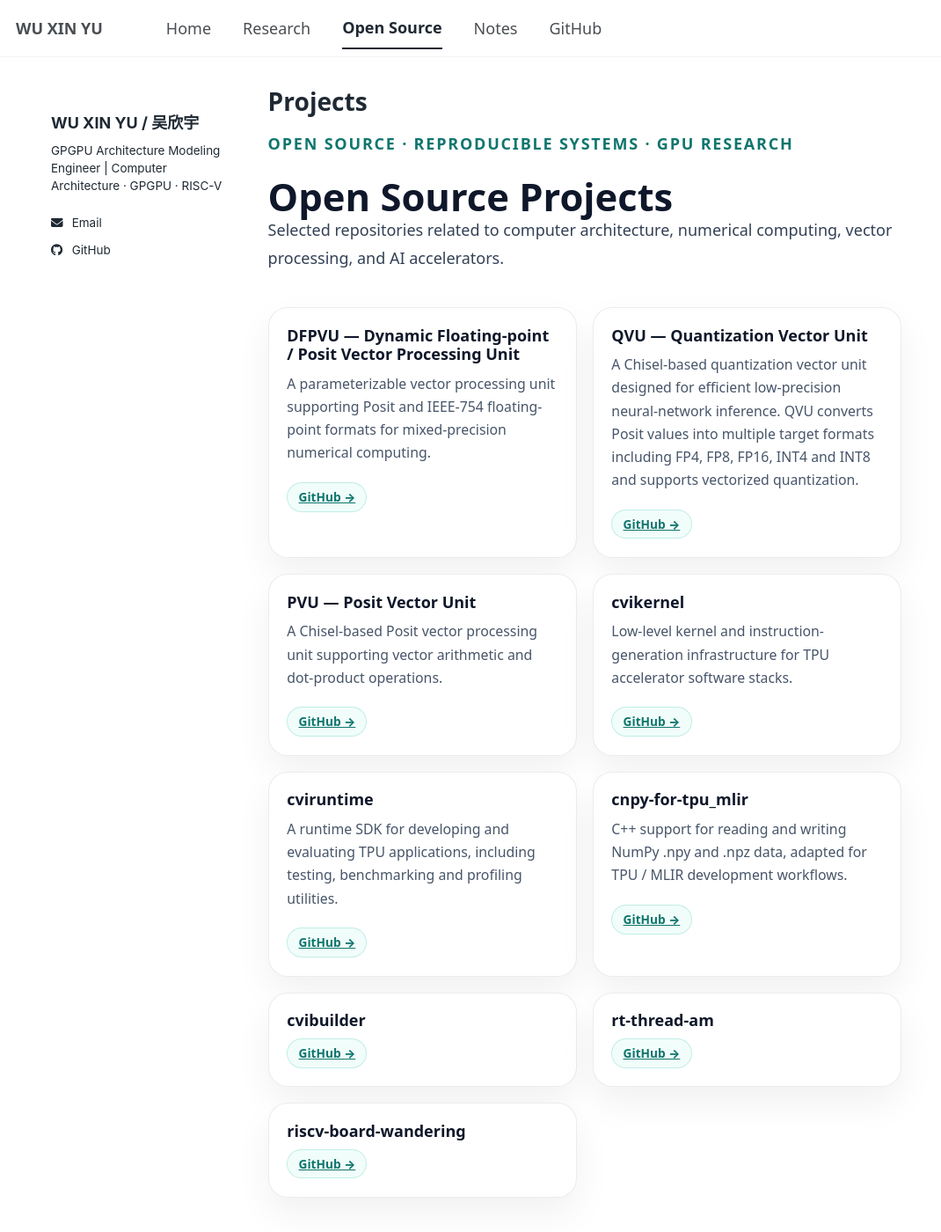
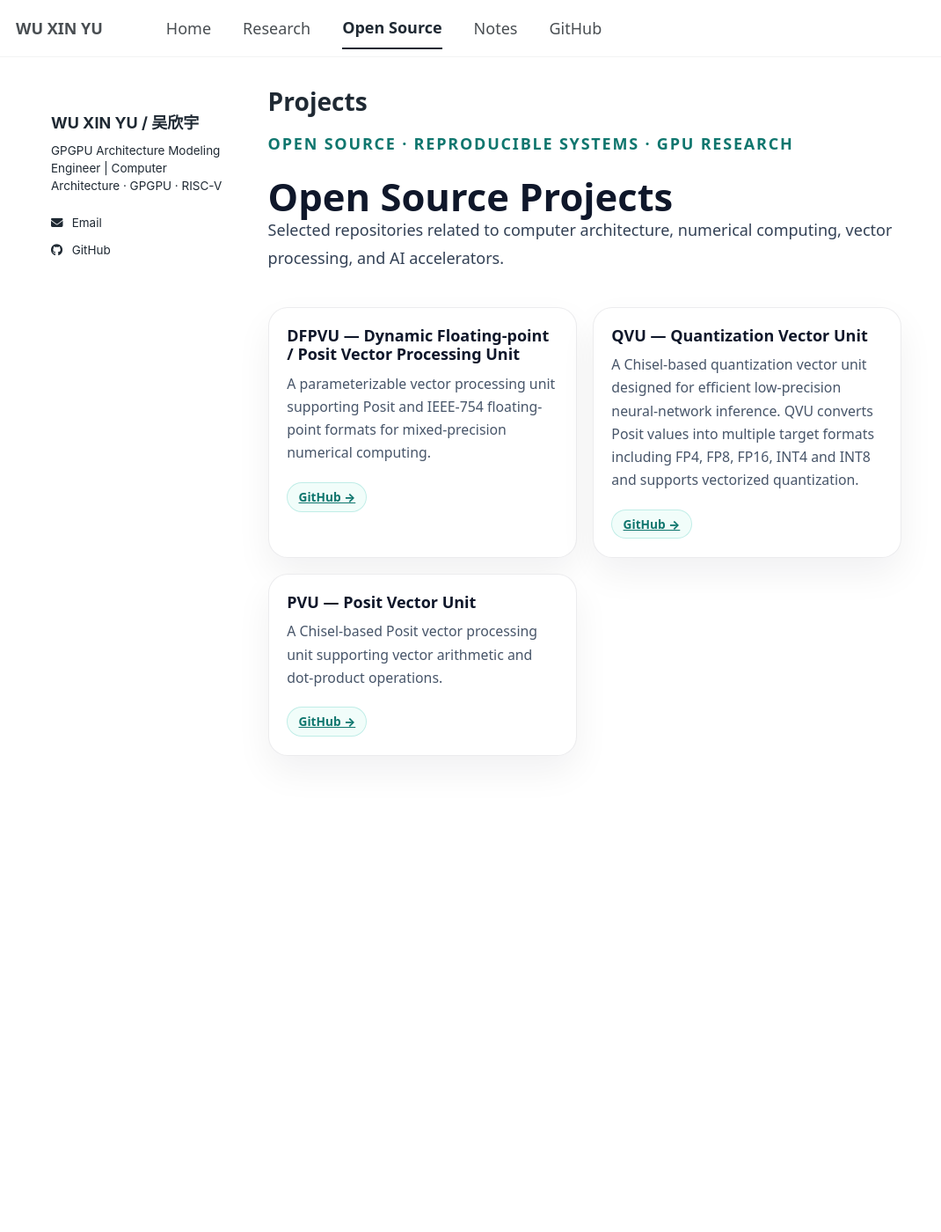
Before and after one commit to wwwuxy/wwwuxy.github.io, a Jekyll site: the page built from _pages/projects.md, in a window 1280 px wide and 1400 px high. Shown: the whole window at 88% size, without its empty margins (0-1070 px from the left). Built offline with Jekyll 4.4.1, drawn with Linux system fonts in a browser that asks for light colours; a style sheet for code colours, icons or effects is not loaded.

Commit message:
update reseach

```diff
--- a/_data/projects.yml
+++ b/_data/projects.yml
@@ -53,54 +53,3 @@
     - RTL
     - Numerical Computing
   featured: true
-
-- slug: cvikernel
-  name: cvikernel
-  url: https://github.com/wwwuxy/cvikernel
-  description: "Low-level kernel and instruction-generation infrastructure for TPU accelerator software stacks."
-  category: AI Accelerator Software Stack
-  tags:
-    - TPU
-    - Kernel
-    - Accelerator
-    - C++
-  featured: true
-
-- slug: cviruntime
-  name: cviruntime
-  url: https://github.com/wwwuxy/cviruntime
-  description: "A runtime SDK for developing and evaluating TPU applications, including testing, benchmarking and profiling utilities."
-  category: AI Accelerator Software Stack
-  tags:
-    - TPU
-    - Runtime
-    - SDK
-    - C++
-    - Accelerator
-  featured: true
-
-- slug: cnpy-for-tpu_mlir
-  name: cnpy-for-tpu_mlir
-  url: https://github.com/wwwuxy/cnpy-for-tpu_mlir
-  description: "C++ support for reading and writing NumPy .npy and .npz data, adapted for TPU / MLIR development workflows."
-  category: AI Accelerator Software Stack
-  tags:
-    - C++
-    - NumPy
-    - TPU
-    - MLIR
-
-- slug: cvibuilder
-  name: cvibuilder
-  url: https://github.com/wwwuxy/cvibuilder
-  category: Other Open Source
-
-- slug: rt-thread-am
-  name: rt-thread-am
-  url: https://github.com/wwwuxy/rt-thread-am
-  category: Other Open Source
-
-- slug: riscv-board-wandering
-  name: riscv-board-wandering
-  url: https://github.com/wwwuxy/riscv-board-wandering
-  category: Other Open Source
```
Also changed, not shown: _pages/about.md (+9 -36 lines).
